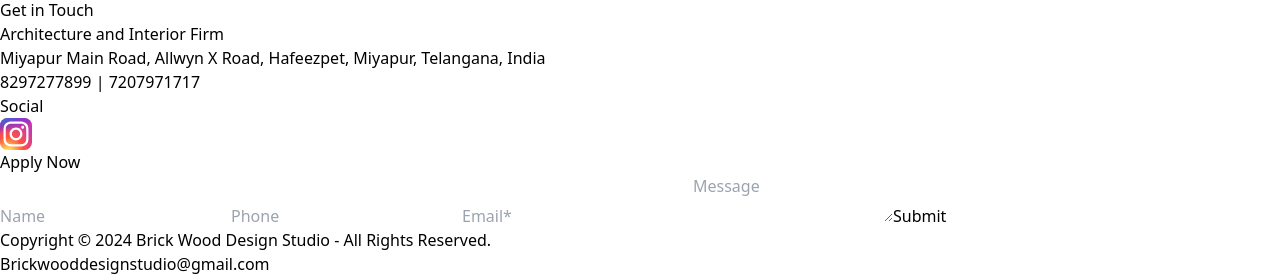
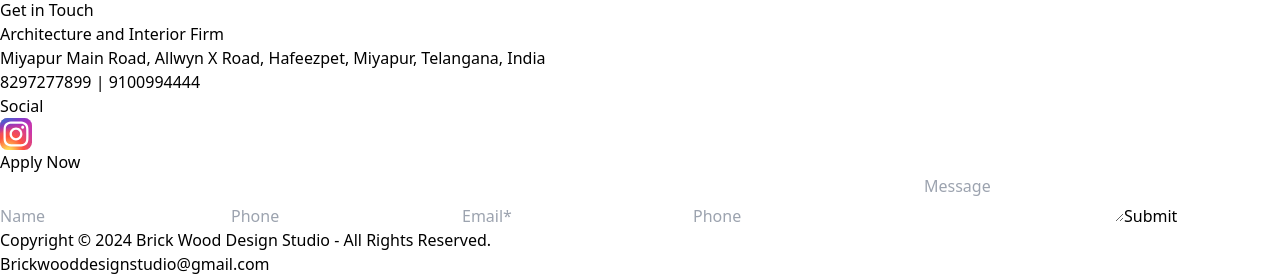
Before and after one commit to SHIVA-6699/Brick-Wood-Design-Studio, a React (Vite) app: page /contact in a window 1280 px wide. Shown: the part 446-724 px from the top of the page. Built offline with nearby package versions, Linux system fonts and the light colour scheme; no server answers.

Commit message:
[brickwood]

```diff
--- a/src/components/ContactUs.jsx
+++ b/src/components/ContactUs.jsx
@@ -28,7 +28,7 @@ export const ContactUs = () => {
         <p className="text-lg mt-1">
           Miyapur Main Road, Allwyn X Road, Hafeezpet, Miyapur, Telangana, India
         </p>
-        <p className="text-lg mt-1">8297277899 | 7207971717</p>
+        <p className="text-lg mt-1">8297277899 | 9100994444</p>
 
         {/* Social Media Section */}
         <div className="mt-12">
--- a/src/components/FormHire.jsx
+++ b/src/components/FormHire.jsx
@@ -21,6 +21,7 @@ export const FormHire = () => {
     formdata.append("firstname", data.firstname);
     formdata.append("lastname", data.lastname);
     formdata.append("email", data.email);
+    formdata.append("phone", data.phone);
     formdata.append("subject", data.subject);
     formdata.append("message", data.message);
     try {
@@ -42,7 +43,7 @@ export const FormHire = () => {
   };
 
   return (
-    <div className=" flex justify-center items-center bg-primary">
+    <div className=" flex justify-center items-center p-10 bg-primary">
       <div className="w-full max-w-lg">
         <h2 className="text-center text-white text-2xl mb-8">Apply Now</h2>
         <ToastContainer />
@@ -77,6 +78,17 @@ export const FormHire = () => {
             {errors.email && (
               <span className="text-white">This field is required</span>
             )}
+            <InputField
+              text={"Phone"}
+              name={"phone"}
+              register={register}
+              className="w-full p-4 bg-primary text-white rounded-lg focus:outline-none"
+            />
+            {errors.phone && (
+              <span className="text-white">This field is required</span>
+            )}
+
+
 
             <textarea
               className="w-full h-48 bg-[#448168] border-2 text-white p-4 rounded-lg focus:outline-none"
--- a/src/pages/Projects.jsx
+++ b/src/pages/Projects.jsx
@@ -148,7 +148,7 @@ const CardSection = ({ imageData ,title}) => {
         <h1 className="text-4xl text-secondary uppercase font-bold text-center mb-7">
             {title}
         </h1>
-      <div className="bg-primary p-10 mySwiper  mx-10">
+      <div className="bg-primary p-10 mySwiper  lg:mx-10">
         <Swiper
           onSwiper={(swiper) => (swiperRef.current = swiper)} // Save Swiper instance
           spaceBetween={10}
@@ -169,7 +169,7 @@ const CardSection = ({ imageData ,title}) => {
             </SwiperSlide>
           ))}
         </Swiper>
-        <div className="flex flex-wrap justify-center gap-3 lg:gap-3 lg:space-x-4  mt-6">
+        {/* <div className="flex flex-wrap justify-center gap-3 lg:gap-3 lg:space-x-4  mt-6">
           {imageData.map((image, index) => (
             <img
               key={index}
@@ -179,7 +179,7 @@ const CardSection = ({ imageData ,title}) => {
               onClick={() => handleThumbnailClick(index)} // Click to navigate to the respective slide
             />
           ))}
-        </div>
+        </div> */}
 
         {/* Thumbnails for smaller images */}
       </div>
```
